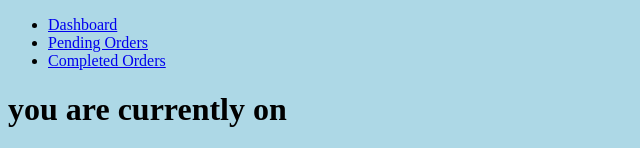
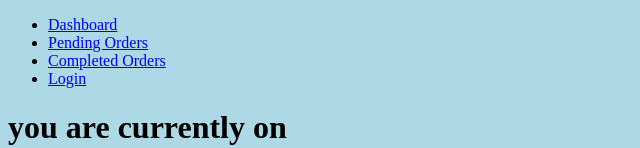
Before and after one commit to rapolusakura/MoB-2.0, a React (Create React App) app in the folder client/: page / in a window 1280 px wide. Shown: the top 148 px of the page, without its empty margins (0-640 px from the left). Built offline with nearby package versions, Linux system fonts and the light colour scheme; no server answers.

Commit message:
render basic formik app

```diff
--- a/client/src/components/Header.js
+++ b/client/src/components/Header.js
@@ -10,6 +10,7 @@ const Header = () => (
         <li><Link to='/'>Dashboard</Link></li>
         <li><Link to='/pendingOrders'>Pending Orders</Link></li>
         <li><Link to='/completedOrders'>Completed Orders</Link></li>
+        <li><Link to='/login'>Login</Link></li>
       </ul>
     </nav>
     <h1> you are currently on </h1>
--- a/client/src/components/Main.js
+++ b/client/src/components/Main.js
@@ -4,6 +4,7 @@ import Dashboard from '../pages/Dashboard'
 import PendingOrders from '../pages/PendingOrders'
 import CompletedOrders from '../pages/CompletedOrders'
 import CreateOrder from '../pages/CreateOrder'
+import Login from '../pages/Login'
 
 // The Main component renders one of the three provided
 // Routes (provided that one matches).
@@ -14,6 +15,7 @@ const Main = () => (
       <Route path='/pendingOrders' component={PendingOrders}/>
       <Route path='/completedOrders' component={CompletedOrders}/>
       <Route path='/createOrder' component={CreateOrder}/>
+      <Route path='/login' component={Login}/>
     </Switch>
   </main>
 )
--- /dev/null
+++ b/client/src/pages/Login.js
@@ -0,0 +1,10 @@
+import React from 'react';
+import { Formik, Field, Form, ErrorMessage } from 'formik';
+
+const Login = () => (
+  <Formik>
+  //do formik markup here
+  </Formik>
+)
+
+export default Login;
```
